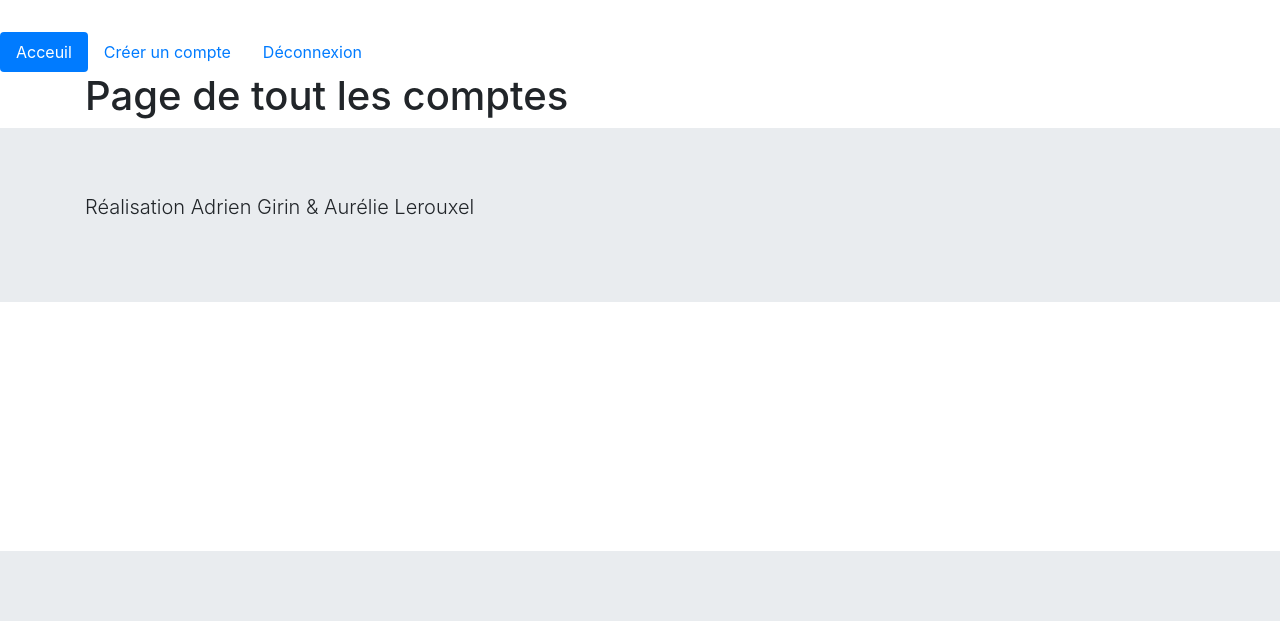
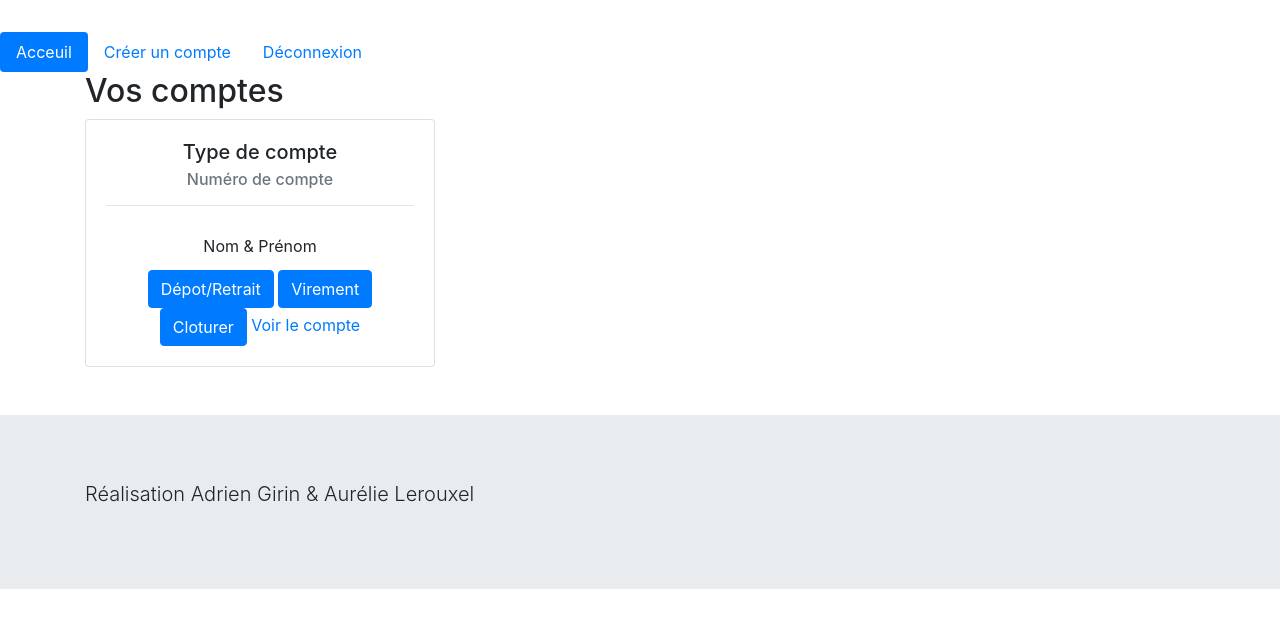
Before and after one commit to aurelielerouxel/banque_symfony, a Symfony app: template templates/bank/accounts.html.twig in a window 1280 px wide. Shown: the part 249-870 px from the top of the page. Before the commit the page ends 800 px from the top, so only its background shows below. Run offline with Twig, Linux system fonts and the light colour scheme; the template is opened without the code that fills it: most values are stand-ins (such as "Sample title", 1, 10 or a date in 2020); some libraries are stand-ins or nearby versions.

Commit message:
display accounts page and creation controller

```diff
--- a/templates/bank/accounts.html.twig
+++ b/templates/bank/accounts.html.twig
@@ -3,8 +3,30 @@
 {% block title %}Vos comptes{% endblock %}
 
 {% block main %}
-<div class="container">
-    <h1>Page de tout les comptes</h1>
-</div>
+    <div class="container">
+        <h2>Vos comptes</h2>
+        <div class="row">
+            {% for account in accounts %}
 
+                <div class="col-12 col-sm-10 col-md-6 col-lg-4 mb-5">
+                    <div class="card text-center">
+                        <section class="card-body">
+                            <h5 class="card-title">Type de compte</h5>
+                            <h6 class="card-subtitle mb-2 text-muted">Numéro de compte</h6>
+                            <hr>
+                            <ul class="list-group list-group-flush">
+                                <li class="list-group-item">Nom & Prénom</li>
+                            </ul>
+                            <a href="#" class="btn btn-primary">Dépot/Retrait</a>
+                            <a href="#" class="btn btn-primary">Virement</a>
+                            <a href="#" class="btn btn-primary">Cloturer</a>
+
+                            <a href="#">Voir le compte</a>
+                        </section>
+                    </div>
+                </div>
+
+            {% endfor %}
+        </div>
+    </div>
 {% endblock %}
```
Also changed, not shown: src/Controller/BankController.php (+5 -2 lines).
